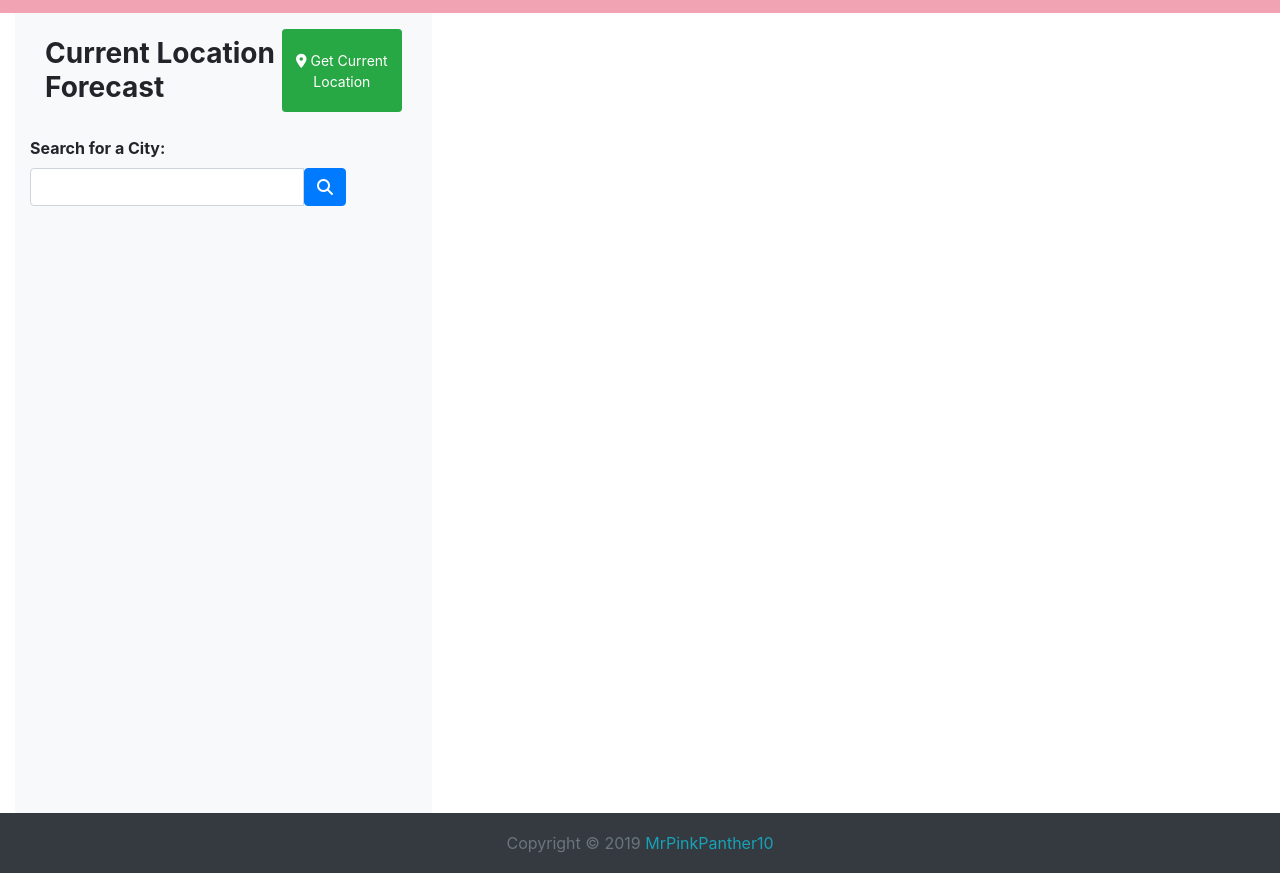
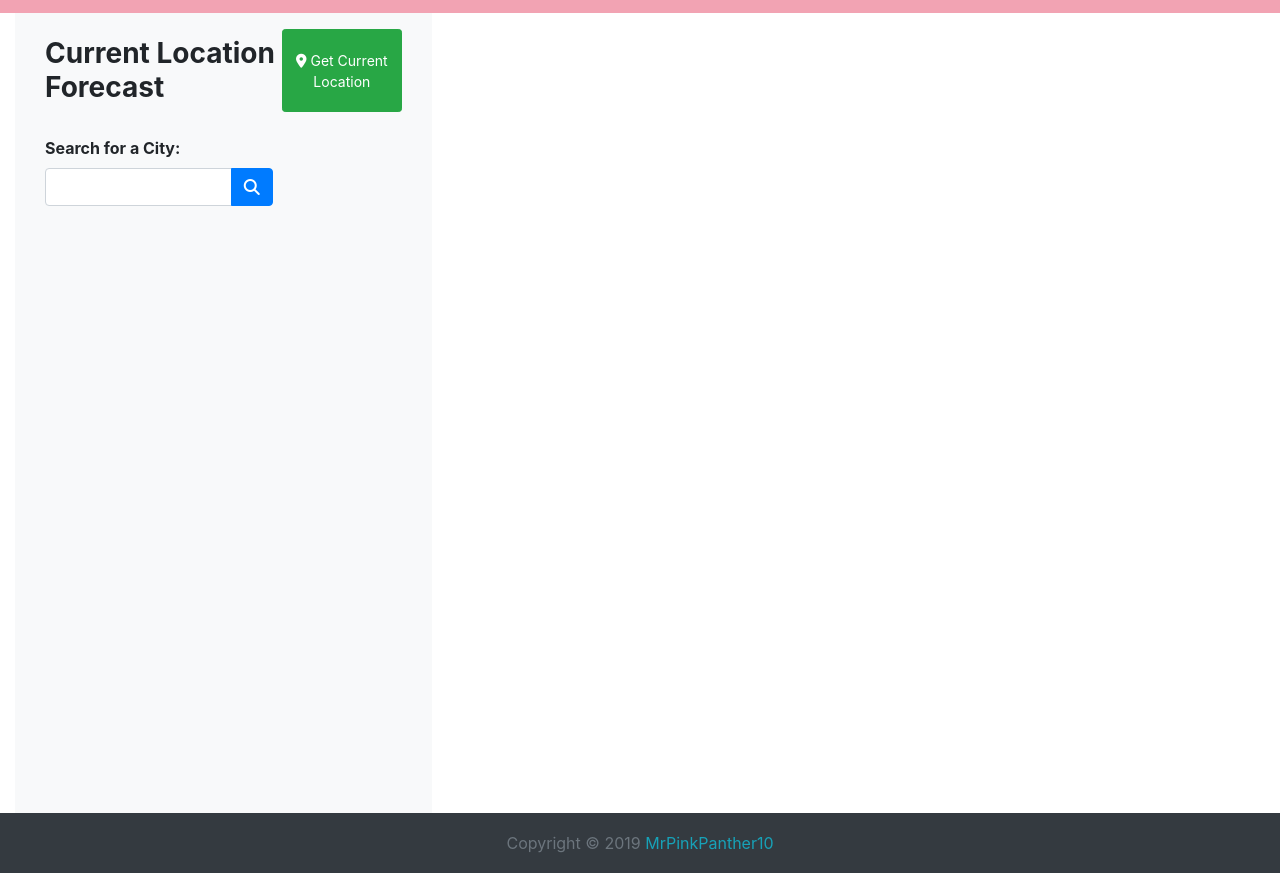
Before and after one commit to MrPinkPanther10/6th-Step-to-Death, a plain HTML site: page index.html in a window 1280 px wide. Shown: the part 59-932 px from the top of the page. Drawn offline with nearby package versions, Linux system fonts and the light colour scheme.

Commit message:
fixed some typos

```diff
--- a/index.html
+++ b/index.html
@@ -44,11 +44,11 @@
                 </div>
                 <!-- Div for searching a city -->
                 <div class="row">
-                    <div calss="col-lg-8" id="search-city">
+                    <div class="col-lg-8" id="search-city">
                         <label class="font-weight-bold pt-2" for="city-search">Search for a City:</label>
                         <div class="input-group mb-3">
                             <input type="text" class="form-control" id="search-input" />
-                            <div class="input-group=append">
+                            <div class="input-group-append">
                                 <button class="btn btn-primary" type="button" id="search-button">
                                     <i class="fas fa-search"></i>
                                 </button>
```
